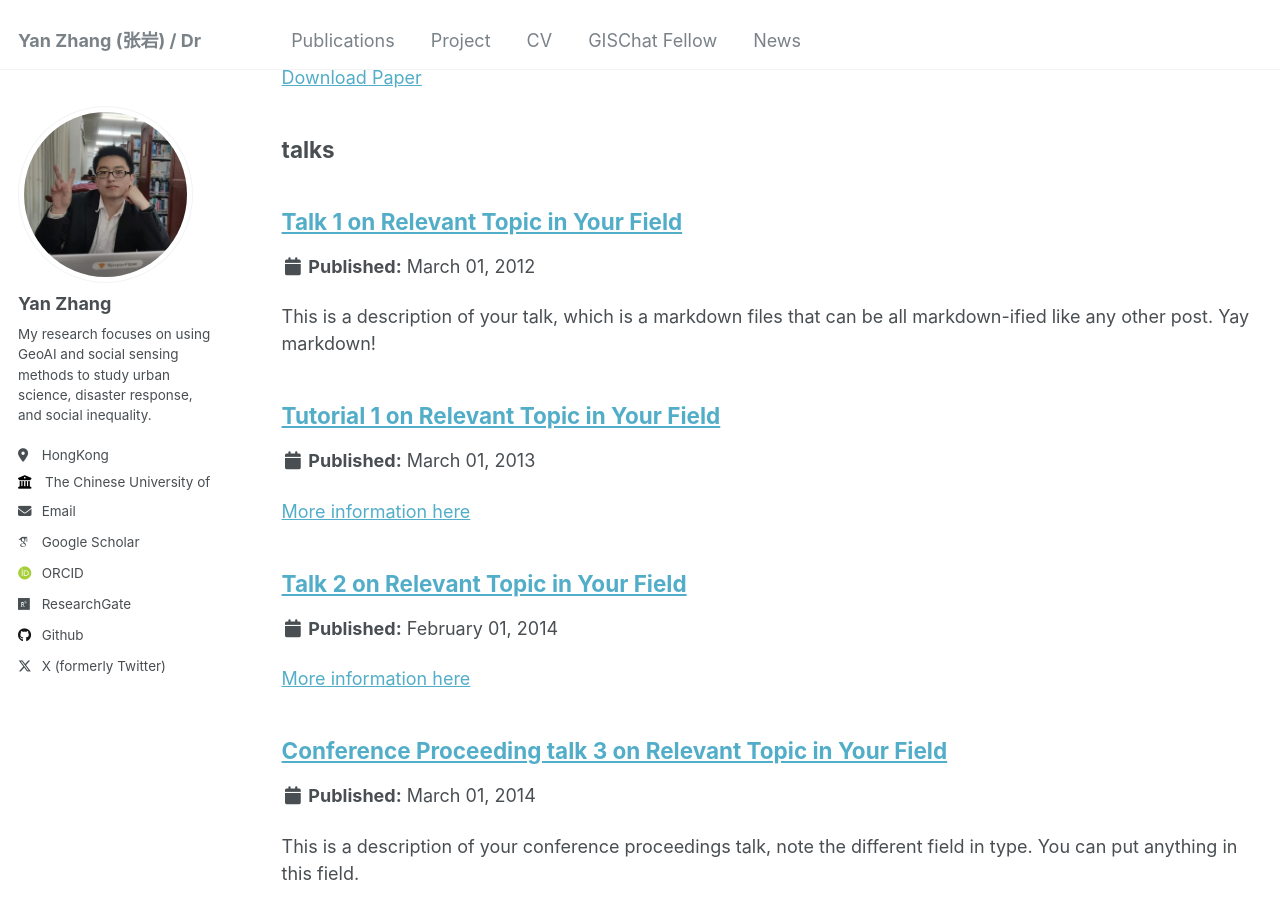
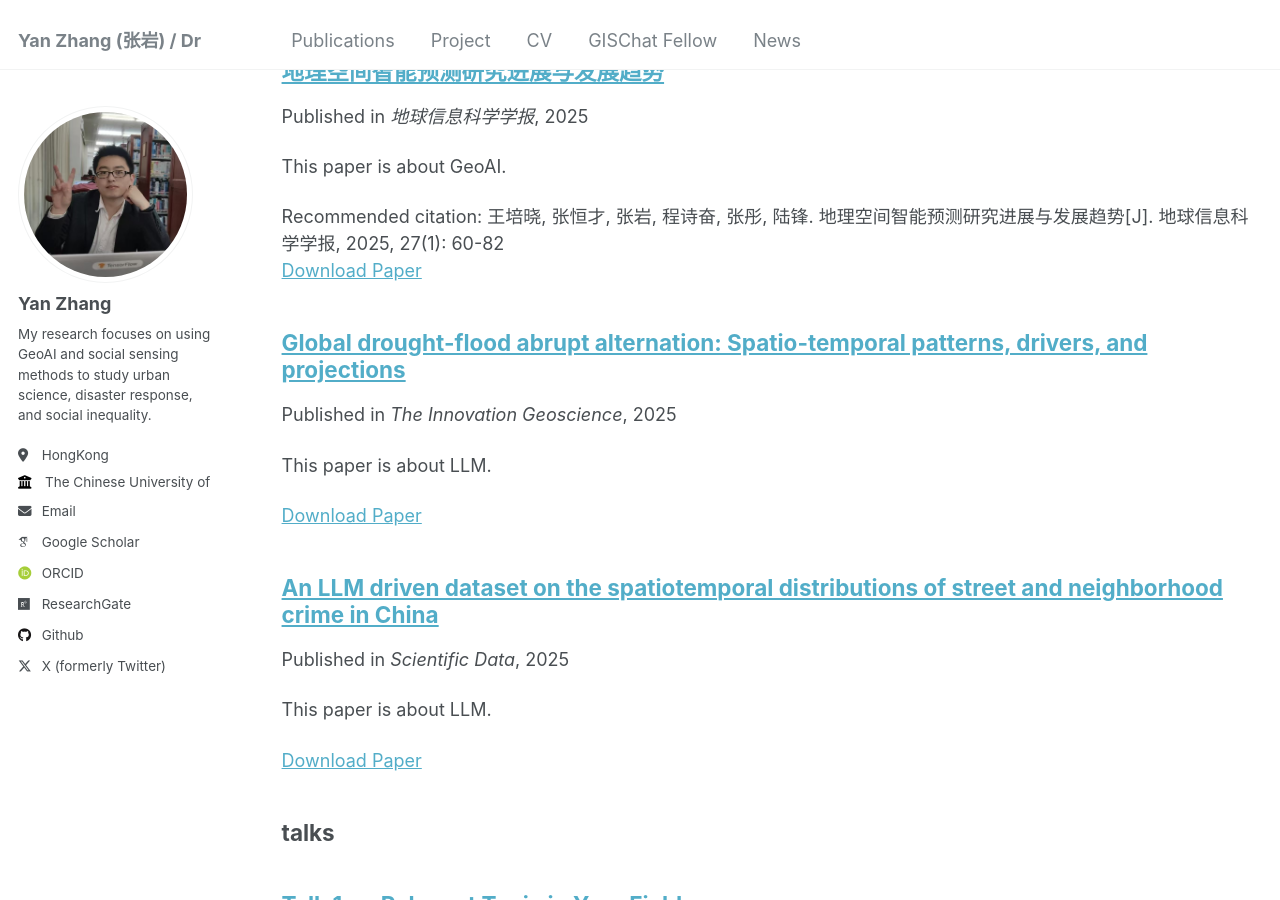
Before and after one commit to giserzy/giserzy.github.io, a Jekyll site: the page built from _pages/sitemap.md, in a window 1280 px wide and 900 px high, scrolled down 15334 px. Built offline with Jekyll 4.4.1, drawn with Linux system fonts in a browser that asks for light colours; some web fonts are replaced; some of the changed text lies outside the part shown.

Commit message:
add crime

```diff
--- a/_portfolio/portfolio-4.md
+++ b/_portfolio/portfolio-4.md
@@ -23,6 +23,10 @@ header:
     <iframe src="/images/crime.html"></iframe>
 </div>
 
+ An LLM driven dataset on the spatiotemporal distributions of street and neighborhood crime in China
+![1 million data record](/images/crime2.png)
+
+Ref: Zhang, Y., Kwan, MP. & Fang, L. An LLM driven dataset on the spatiotemporal distributions of street and neighborhood crime in China. Sci Data 12, 467 (2025). https://doi.org/10.1038/s41597-025-04757-8
 
 <!-- <!DOCTYPE html>
 <html lang="en">
--- /dev/null
+++ b/_publications/2025-paper-3.md
@@ -0,0 +1,13 @@
+---
+title: "An LLM driven dataset on the spatiotemporal distributions of street and neighborhood crime in China"
+collection: publications
+category: manuscripts
+permalink: /publication/2025-paper-3
+excerpt: 'This paper is about LLM.'
+date: 2025-03-01
+venue: 'Scientific Data'
+paperurl: 'https://doi.org/10.1038/s41597-025-04757-8'
+# citation: '王培晓, 张恒才, 张岩, 程诗奋, 张彤, 陆锋. 地理空间智能预测研究进展与发展趋势[J]. 地球信息科学学报, 2025, 27(1): 60-82'
+---
+
+Zhang, Y., Kwan, MP. & Fang, L. An LLM driven dataset on the spatiotemporal distributions of street and neighborhood crime in China. Sci Data 12, 467 (2025). https://doi.org/10.1038/s41597-025-04757-8
--- /dev/null
+++ b/_publications/2025-paper-4.md
@@ -0,0 +1,13 @@
+---
+title: "Global drought-flood abrupt alternation: Spatio-temporal patterns, drivers, and projections"
+collection: publications
+category: manuscripts
+permalink: /publication/2025-paper-4
+excerpt: 'This paper is about LLM.'
+date: 2025-02-25
+venue: 'The Innovation Geoscience'
+paperurl: 'https://www.the-innovation.org/article/doi/10.59717/j.xinn-geo.2024.100113'
+Chen Z, Li X, Zhang X, et al. Global drought-flood abrupt alternation Spatio-temporal patterns, drivers, and projections[J]. The Innovation Geoscience, 2025: 100113-1-100113-12.
+---
+
+Chen Z, Li X, Zhang X, et al. Global drought-flood abrupt alternation: Spatio-temporal patterns, drivers, and projections[J]. The Innovation Geoscience, 2025: 100113-1-100113-12.
```
Also changed, not shown: _posts/2025-03-16-blog.md (added, +12 -0 lines), images/crime2.png (added), 3 other files.
